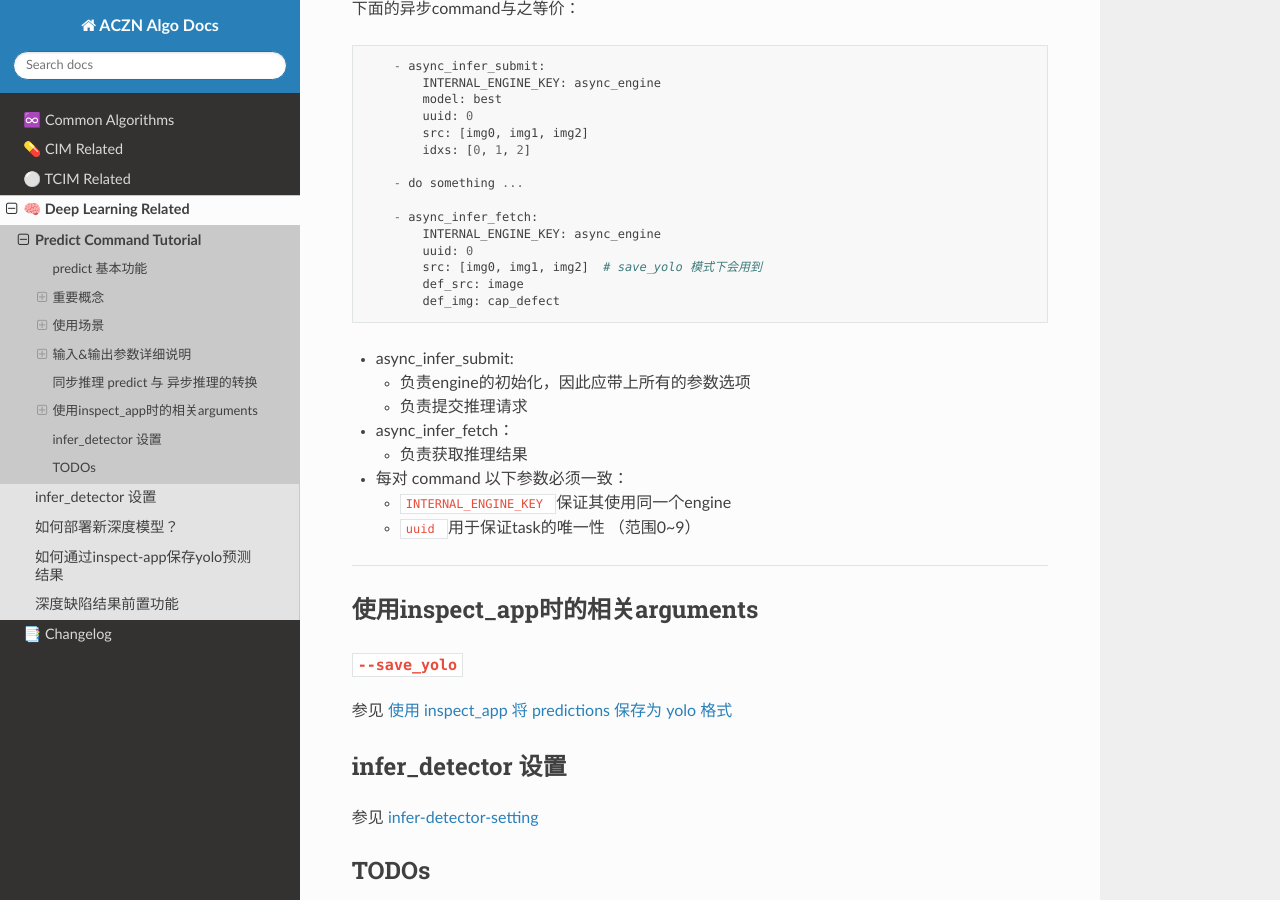
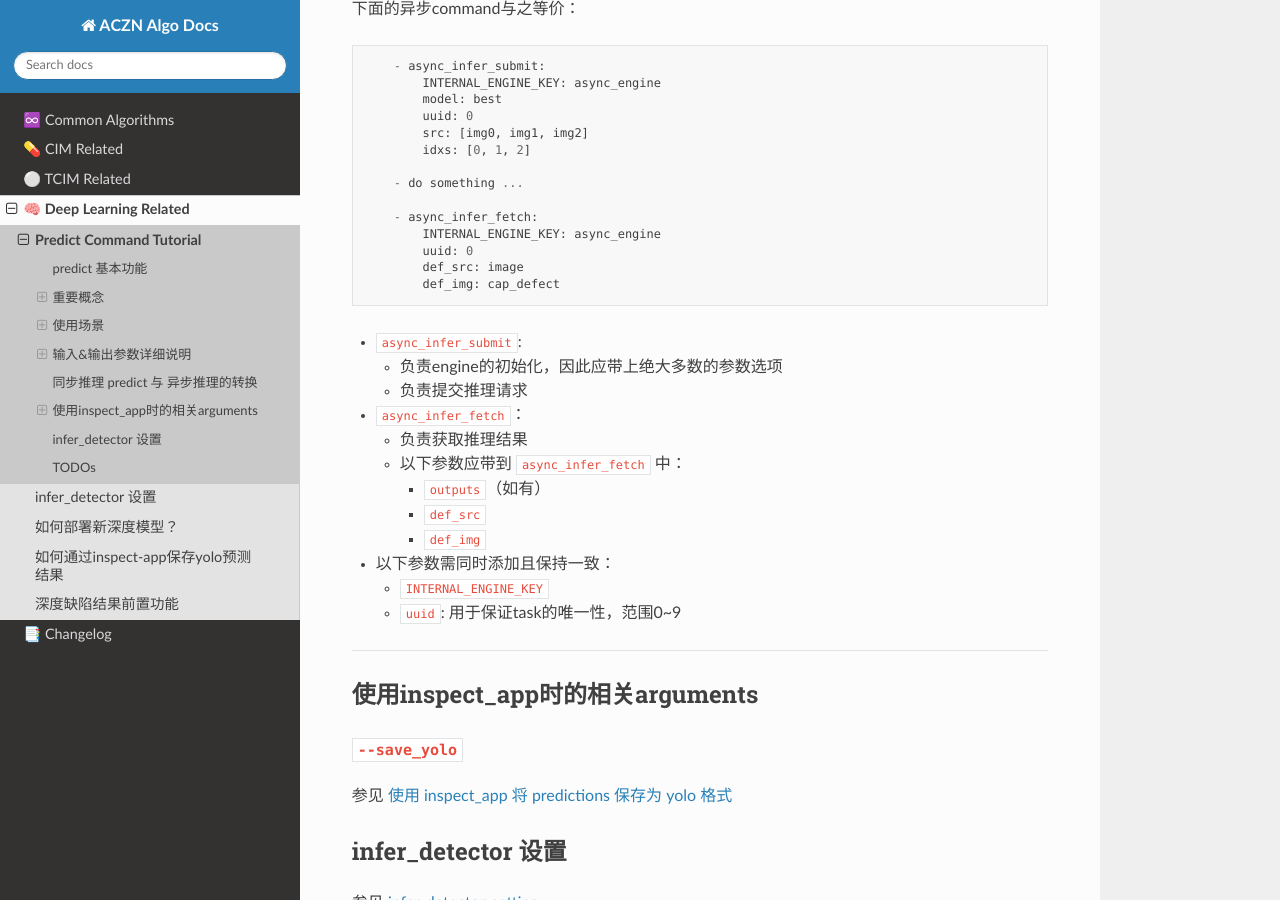
Before and after one commit to pejoypan/aczn-algo-docs, a Sphinx documentation site: the page built from docs/source/deeplearning/predict-command-tutorial.md, in a window 1280 px wide and 900 px high, scrolled down 9087 px. Built offline with Sphinx 7.4.7 and the Read the Docs theme 3.1.0, drawn with Linux system fonts in a browser that asks for light colours.

Commit message:
update predict-command-tutorial

````diff
--- a/docs/source/deeplearning/predict-command-tutorial.md
+++ b/docs/source/deeplearning/predict-command-tutorial.md
@@ -361,18 +361,22 @@ crop:
     - async_infer_fetch:
         INTERNAL_ENGINE_KEY: async_engine
         uuid: 0
-        src: [img0, img1, img2]  # save_yolo 模式下会用到
         def_src: image
         def_img: cap_defect
 ```
-- async\_infer\_submit:
-    - 负责engine的初始化，因此应带上所有的参数选项
+
+- `async_infer_submit`:
+    - 负责engine的初始化，因此应带上绝大多数的参数选项
     - 负责提交推理请求
-- async\_infer\_fetch：
+- `async_infer_fetch`：
     - 负责获取推理结果
-- 每对 command 以下参数必须一致：
-    - `INTERNAL_ENGINE_KEY `保证其使用同一个engine
-    - `uuid ` 用于保证task的唯一性 （范围0~9）
+    - 以下参数应带到 `async_infer_fetch` 中：
+        - `outputs`（如有）
+        - `def_src`
+        - `def_img`
+- 以下参数需同时添加且保持一致：
+    - `INTERNAL_ENGINE_KEY`
+    - `uuid`: 用于保证task的唯一性，范围0~9
 
 
 ---
````
